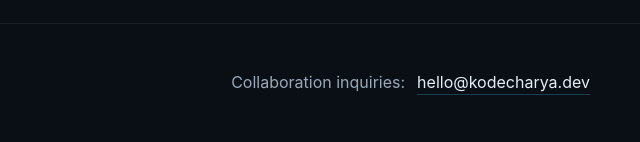
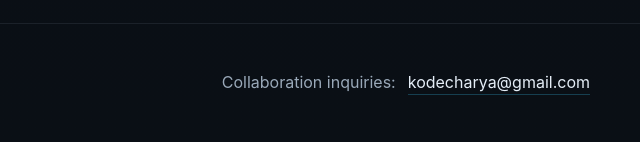
Before and after one commit to KodeCharya/KodeCharya, a plain HTML site: page index.html in a window 1280 px wide. Shown: the part 2541-2683 px from the top of the page, 640-1280 px from the left. Drawn offline with Linux system fonts and the light colour scheme.

Commit message:
Update index.html

```diff
--- a/index.html
+++ b/index.html
@@ -1271,8 +1271,8 @@
 
                         <div class="contact">
                             <span>Collaboration inquiries:</span>
-                            <a href="mailto:hello@kodecharya.dev"
-                                >hello@kodecharya.dev</a
+                            <a href="mailto:kodecharya@gmail.com"
+                                >kodecharya@gmail.com</a
                             >
                         </div>
                     </div>
```
